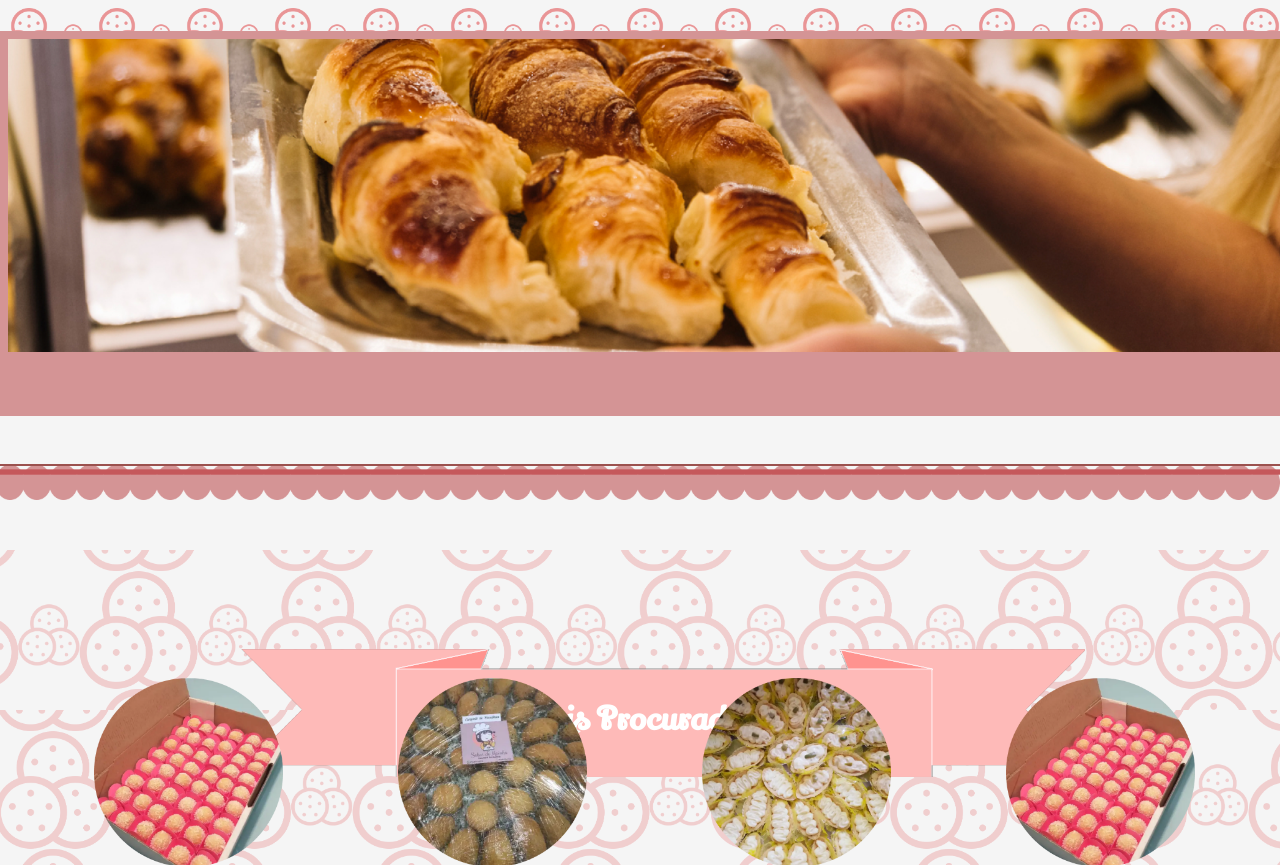
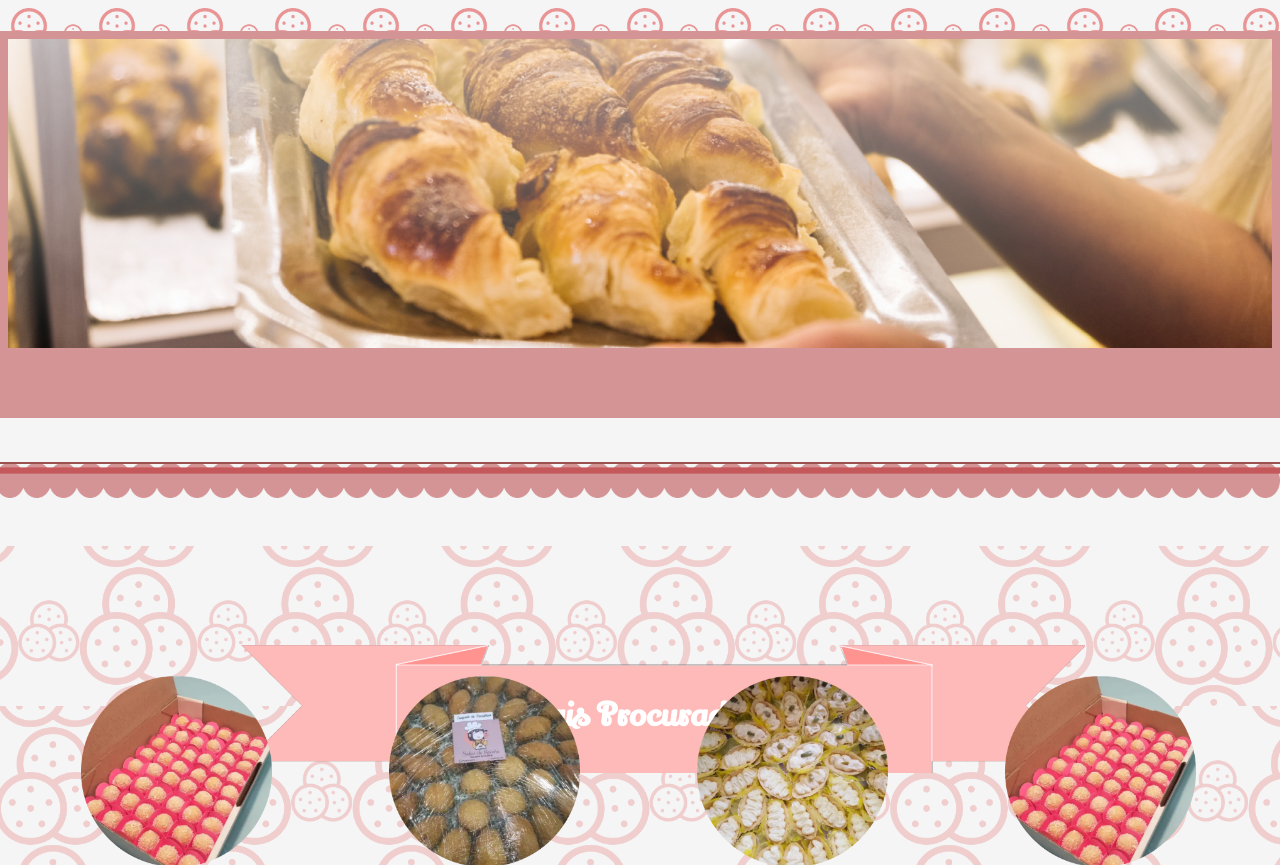
Before and after one commit to MiracleForge/HTMLCSS_dayse, a plain HTML site: page index.html in a window 1280 px wide. Shown: the part 227-1092 px from the top of the page. Drawn offline with Linux system fonts and the light colour scheme.

Commit message:
Banner gradiente Hover producst home effects
'Mais procurados ' - hover effects
Linear gradient banner

```diff
--- a/CSS/CSS pages/inicio.css
+++ b/CSS/CSS pages/inicio.css
@@ -9,13 +9,23 @@
 
 }
 
-.banner_img img {
+.banner_img {
     margin-top: 1.8%;
     position: relative;
     border: 1vh solid var(--primary-color);
     border-bottom-width: 8vh;
     background-color: var(--primary-color);
+    overflow: hidden;
+}
 
+.banner_img::before {
+    content: "";
+    position: absolute;
+    top: 0;
+    left: 0;
+    width: 100%;
+    height: 100%;
+    background-image: linear-gradient(to top, rgba(255, 255, 255, 0), rgba(255, 255, 255, 0.54));
 }
 
 .banner .toldo-set {
@@ -39,9 +49,7 @@
     bottom: 0;
     left: 0;
     display: flex;
-    /* Torna o .Background um contêiner flex */
     flex-direction: column;
-    /* Os filhos serão empilhados verticalmente */
 }
 
 .line1,
@@ -105,23 +113,32 @@
 }
 
 .produto-imagem {
+    position: relative;
+    width: 62%;
+    border-radius: 40px;
     margin-left: 10%;
     margin-bottom: 10%;
-    width: 62%;
+    border: 2px solid transparent;
+    transition: all 1.5s;
 }
 
 .produto-imagem:hover {
     cursor: pointer;
+    position: relative;
+    border-radius: 100px;
+    box-shadow: 0 0 0 2px rgba(212, 148, 149, 0.4);
+    background-color: rgba(212, 148, 149, 0.4);
+    transition: all 1.5s;
+    transform: scale(1.2);
 }
 
-.produto-nome {
+#listaProdutos .produto-imagem:not(:hover) {
+    transform: scale(1);
+    transition: all 1.5s;
+}
+
+
+.produto-nome,
+.produto-valor,.produto-display {
     display: none;
 }
-
-.produto-valor {
-    display: none;
-}
-
-.produto-display {
-    display: none;
-}
--- a/CSS/navigation.css
+++ b/CSS/navigation.css
@@ -34,10 +34,6 @@ nav {
     color: var(--font-color1);
     text-decoration: none;
     font-size: clamp(8px, 2vw, 36px);
-}
-
-.navigation li:hover {
-    transform: translateY(-0.3vh);
 }
 
 .separador img {
@@ -112,8 +108,16 @@ nav {
     font-size: clamp(8px, 4vw, 23px);
 }
 
+.navigation li:hover,
 .secundary_nav li:hover {
     transform: translateY(-0.3vh);
+    transition: all 1.2s;
+}
+
+.navigation li:not(:hover),
+.secundary_nav li:not(:hover) {
+
+    transition: all 1.2s;
 }
 
 #secundary_separador {
--- a/pages/Inicio/inicio.js
+++ b/pages/Inicio/inicio.js
@@ -3,7 +3,7 @@ export default () => {
     const container = document.createElement('div');
 
     const template = `
-                <section class="banner">
+            <section class="banner">
                 <div class="banner_img">
                     <img src="./Assets/src/image/main/banner.png" alt="">
                     <div class="background-banner"></div>
@@ -37,7 +37,7 @@ export default () => {
 
     // Inclua um elemento de script para carregar o main.js
     const script = document.createElement('script');
-    script.src = './js/main.js'; // Substitua pelo caminho correto para o main.js
+    script.src = './js/main.js';
     document.body.appendChild(script);
 
     // Após criar a estrutura de elementos e inserir no container
```
